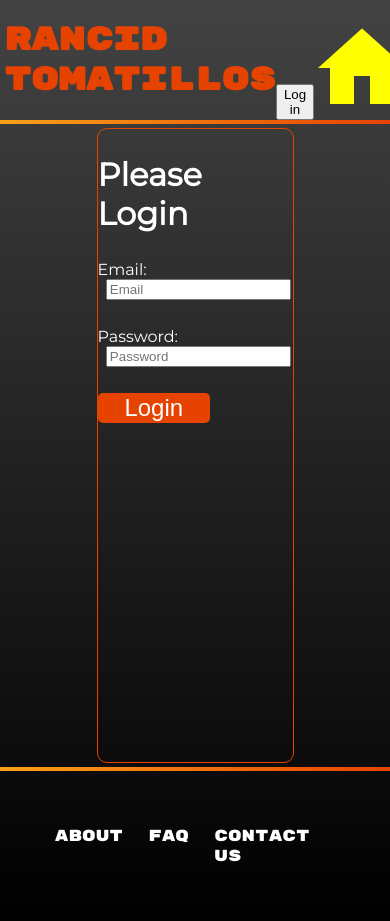
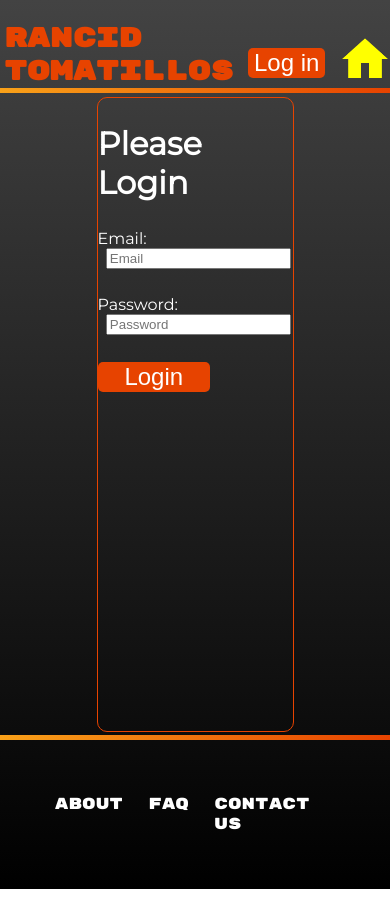
Before and after one commit to kellydinneen/rancid-tomatillos, a React (Create React App) app: page /login in a window 390 px wide. After the commit the page ends 889 px from the top, so only its background shows below. Built offline with nearby package versions, Linux system fonts and the light colour scheme; no server answers.

Commit message:
Create responsiveness for header and footer

```diff
--- a/src/components/App.css
+++ b/src/components/App.css
@@ -12,10 +12,22 @@
 
 .home-button {
   filter: brightness(50);
+  height: 50px;
+  width: auto;
 }
 
 .home-button:hover {
   filter: brightness(1);
+}
+
+.login-button,
+.logout-button {
+  background-color: #E74300;
+  border-radius: 5px;
+  border: none;
+  color: white;
+  font-size: x-large;
+  margin-bottom: 10px;
 }
 
 .footer-links {
@@ -38,9 +50,46 @@
   background: linear-gradient(to right, #F9A119, #E74300);
 }
 
+h1 {
+  margin-bottom: 0px;
+}
+
 .site-title {
   color: #E74300;
   font-family: 'Rubik Mono One', sans-serif;
-  font-size: xx-large;
+  font-size: x-large;
   margin-bottom: 0px;
 }
+
+@media screen and (max-width: 450px) {
+  .site-title {
+    font-size: large;
+  }
+}
+
+@media screen and (max-width: 370px) {
+  .site-title {
+    font-size: medium;
+  }
+}
+
+@media screen and (max-width: 345px) {
+  .site-title {
+    font-size: small;
+  }
+
+  .login-button,
+  .logout-button {
+    font-size: large;
+    margin-bottom: 5px;
+  }
+
+  .footer-links {
+    flex-direction: column;
+    align-items: center;
+  }
+
+  .home-button {
+    height: 35px;
+  }
+}
--- a/src/components/App.js
+++ b/src/components/App.js
@@ -62,12 +62,10 @@ class App extends Component {
       <>
       <header>
         <nav className="header-content">
-          <h1>
             <NavLink to={{
               pathname:'/'
-            }}  className="site-title" onClick={this.goHome}>Rancid<br/> Tomatillos
-            </NavLink>
-          </h1>
+            }}  className="site-title" onClick={this.goHome}><h1>Rancid<br/> Tomatillos
+            </h1></NavLink>
             <NavLink to={{
               pathname:'/login'
             }} className='login-link' onClick={this.leaveHome}>
```
